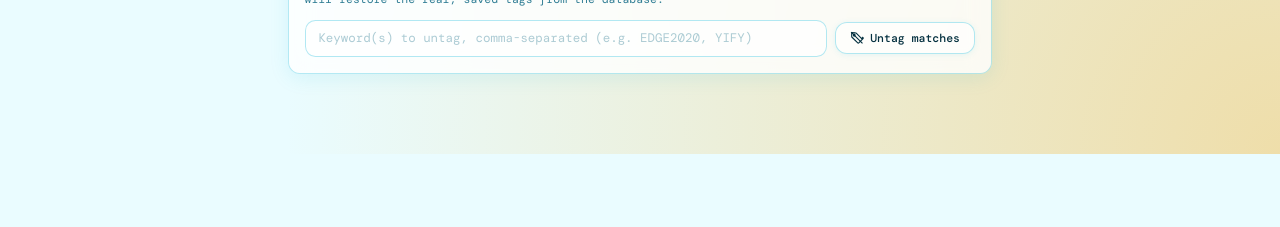
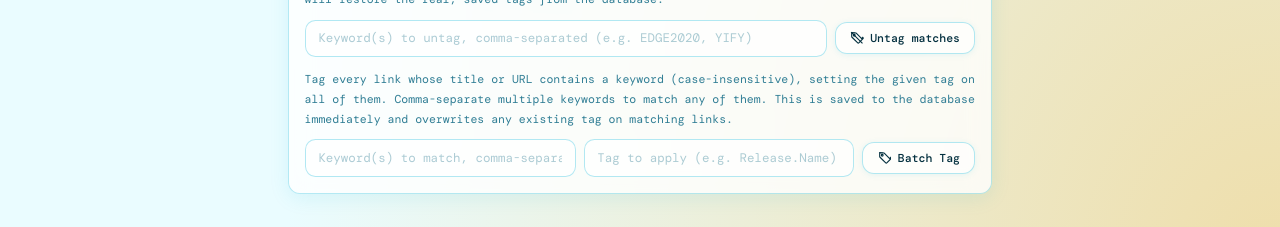
Before and after one commit to kadine9/legendary-eureka, a React (Vite) app: page / in a window 1280 px wide. Shown: the part 1218-1445 px from the top of the page. Before the commit the page ends 1372 px from the top, so only its background shows below. Built offline with nearby package versions, Linux system fonts and the light colour scheme; no server answers; the database is empty.

Commit message:
Update App.tsx

```diff
--- a/src/App.tsx
+++ b/src/App.tsx
@@ -517,6 +517,8 @@ export default function App() {
   const [addTitle, setAddTitle] = useState("");
   const [addUrl, setAddUrl] = useState("");
   const [untagFilter, setUntagFilter] = useState("");
+  const [batchTagFilter, setBatchTagFilter] = useState("");
+  const [batchTagValue, setBatchTagValue] = useState("");
 
   // ── Toast / confirm helpers ──────────────────────────────────────────────
   const pushToast = useCallback((msg: string, kind: "ok" | "error" = "ok") => {
@@ -823,6 +825,36 @@ export default function App() {
     setAllLinks((prev) => prev.map((l) => (tags.has(l.id) ? { ...l, url: plainUrlOf(l.url) } : l)));
     setLastTagById((m) => { const n = new Map(m); tags.forEach((t, id) => n.set(id, t)); return n; });
     pushToast(`Untagged ${matches.length} link(s) (local only — Sync will restore them)`);
+  }
+
+  // Tags every link (regardless of current tag/filter state) whose title or
+  // URL contains any of the given comma-separated keywords with the given
+  // tag text, overwriting any existing tag on those links. Unlike
+  // "Untag matches" above, this WRITES TO THE DATABASE (via the bulk-upsert
+  // helper) since the whole point is to leave a durable tag in place, not a
+  // throwaway local view.
+  async function handleBatchTag() {
+    const phrases = batchTagFilter.split(",").map((p) => p.trim().toLowerCase()).filter(Boolean);
+    const tag = batchTagValue.trim();
+    if (!phrases.length) return pushToast("Enter a keyword first", "error");
+    if (!tag) return pushToast("Enter a tag first", "error");
+    const matches = allLinks.filter((l) => phrases.some((p) => `${l.title} ${l.url}`.toLowerCase().includes(p)));
+    if (!matches.length) return pushToast("No links match that keyword", "error");
+    const updates = matches
+      .map((l) => ({ id: l.id, url: buildTagged(plainUrlOf(l.url), tag) }))
+      .filter((u, i) => u.url !== matches[i].url);
+    if (!updates.length) return pushToast(`All matching link(s) already tagged "${tag}"`);
+    setSyncing(true);
+    try {
+      await dbUpdateHttpLinksUrlsBulk(updates);
+      const urlById = new Map(updates.map((u) => [u.id, u.url]));
+      setAllLinks((prev) => prev.map((l) => (urlById.has(l.id) ? { ...l, url: urlById.get(l.id)! } : l)));
+      pushToast(`Tagged ${updates.length} link(s) with "${tag}"`);
+    } catch (e: any) {
+      pushToast("Batch tag failed: " + e.message, "error");
+    } finally {
+      setSyncing(false);
+    }
   }
 
   // Untags every currently-visible (filtered) link that has a tag —
@@ -1311,6 +1343,16 @@ export default function App() {
               </div>
               <button className="btn" onClick={handleUntagFilter}><I.TagOff />Untag matches</button>
             </div>
+            <p className="hint" style={{ marginTop: "0.85rem" }}>Tag every link whose title or URL contains a keyword (case-insensitive), setting the given tag on all of them. Comma-separate multiple keywords to match any of them. This is saved to the database immediately and overwrites any existing tag on matching links.</p>
+            <div className="add-btn-row">
+              <div className="input-wrap" style={{ flex: 1 }}>
+                <input type="text" className="no-icon" value={batchTagFilter} onChange={(e) => setBatchTagFilter(e.target.value)} placeholder="Keyword(s) to match, comma-separated (e.g. EDGE2020, YIFY)" />
+              </div>
+              <div className="input-wrap" style={{ flex: 1 }}>
+                <input type="text" className="no-icon" value={batchTagValue} onChange={(e) => setBatchTagValue(e.target.value)} placeholder="Tag to apply (e.g. Release.Name)" onKeyDown={(e) => { if (e.key === "Enter") handleBatchTag(); }} />
+              </div>
+              <button className="btn" disabled={syncing} onClick={handleBatchTag}><I.Tag />Batch Tag</button>
+            </div>
           </div>
         </details>
       </div>
```
